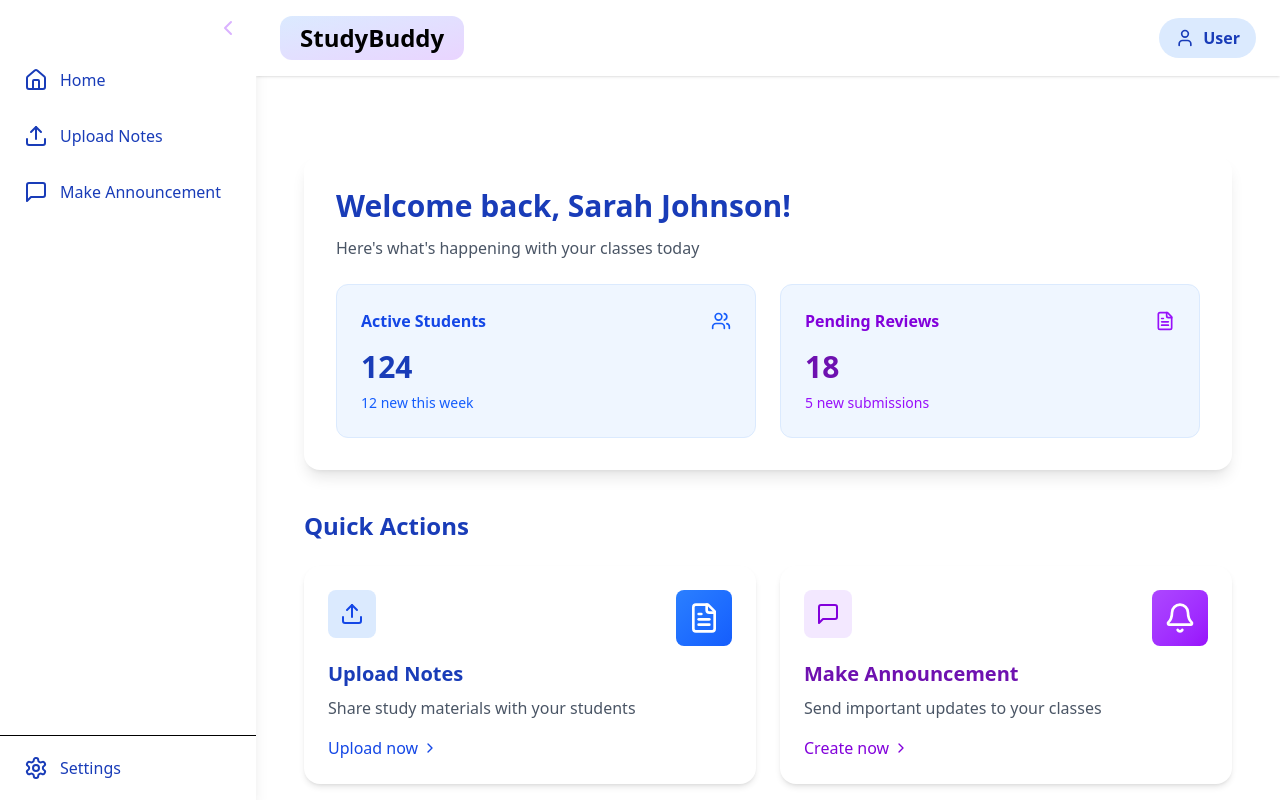
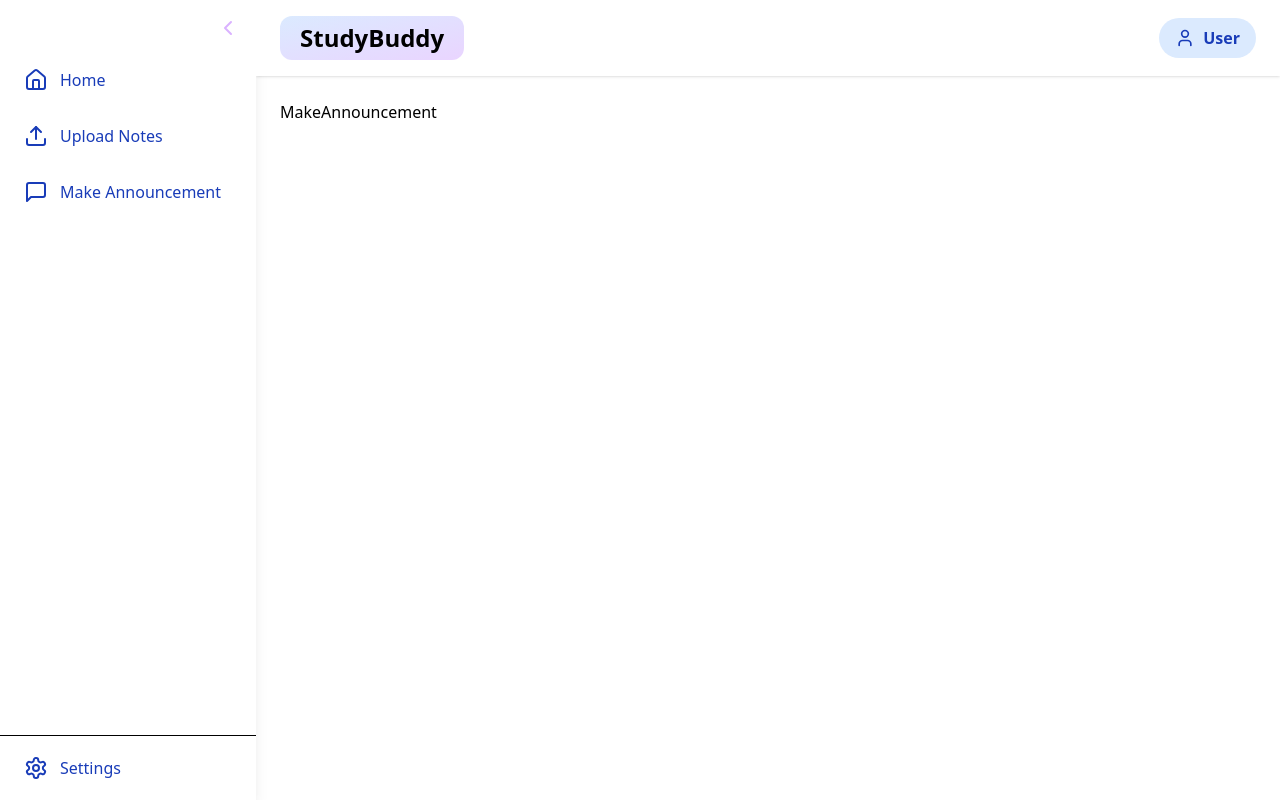
Before and after one commit to SayidMushtaQ/StudyBuddy, a React (Vite) app in the folder client/: page /teacher/make-announcement in a window 1280 px wide. Built offline with nearby package versions, Linux system fonts and the light colour scheme.

Commit message:
Wrap up UI

```diff
--- a/client/src/App.jsx
+++ b/client/src/App.jsx
@@ -9,6 +9,7 @@ import ClassNotes from "./pages/student/Notes/ClassNotes";
 
 import TeacherHome from "./pages/teacher";
 import UploadNotes from "./pages/teacher/UploadNotes";
+import MakeAnnouncement from "./pages/teacher/MakeAnnouncement";
 
 function App() {
   return (
@@ -23,7 +24,7 @@ function App() {
         <Route path="/teacher" element={<TeacherDashboard />}>
           <Route index element={<TeacherHome />} />
           <Route  path="/teacher/upload-notes" element={<UploadNotes />} />
-          <Route  path="/teacher/make-announcement" element={<TeacherHome />} />
+          <Route  path="/teacher/make-announcement" element={<MakeAnnouncement />} />
         </Route>
         <Route path="/" element={<LandingPage />} />
       </Routes>
--- /dev/null
+++ b/client/src/pages/teacher/MakeAnnouncement.jsx
@@ -0,0 +1,7 @@
+import React from 'react'
+
+export default function MakeAnnouncement() {
+  return (
+    <div>MakeAnnouncement</div>
+  )
+}
```
